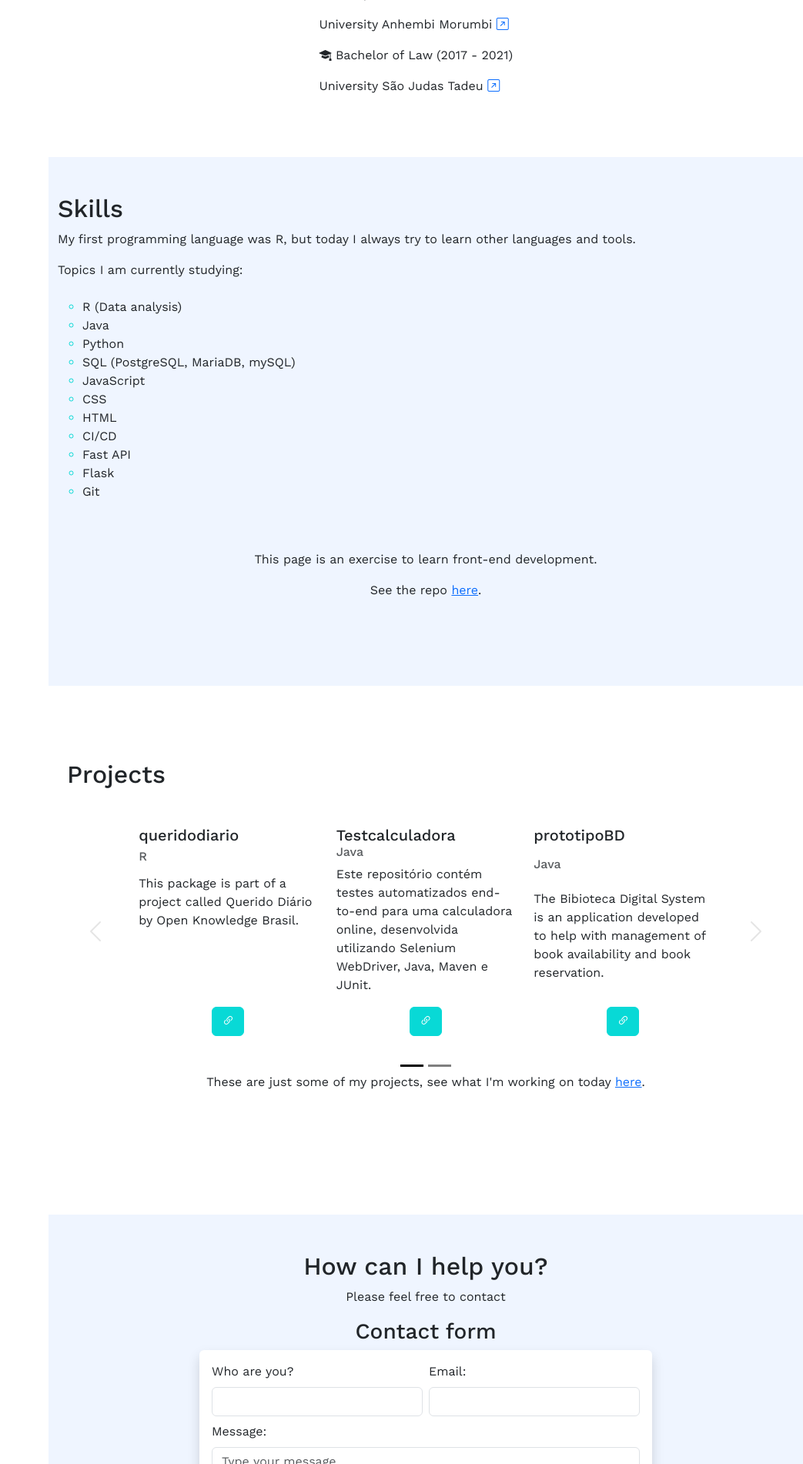
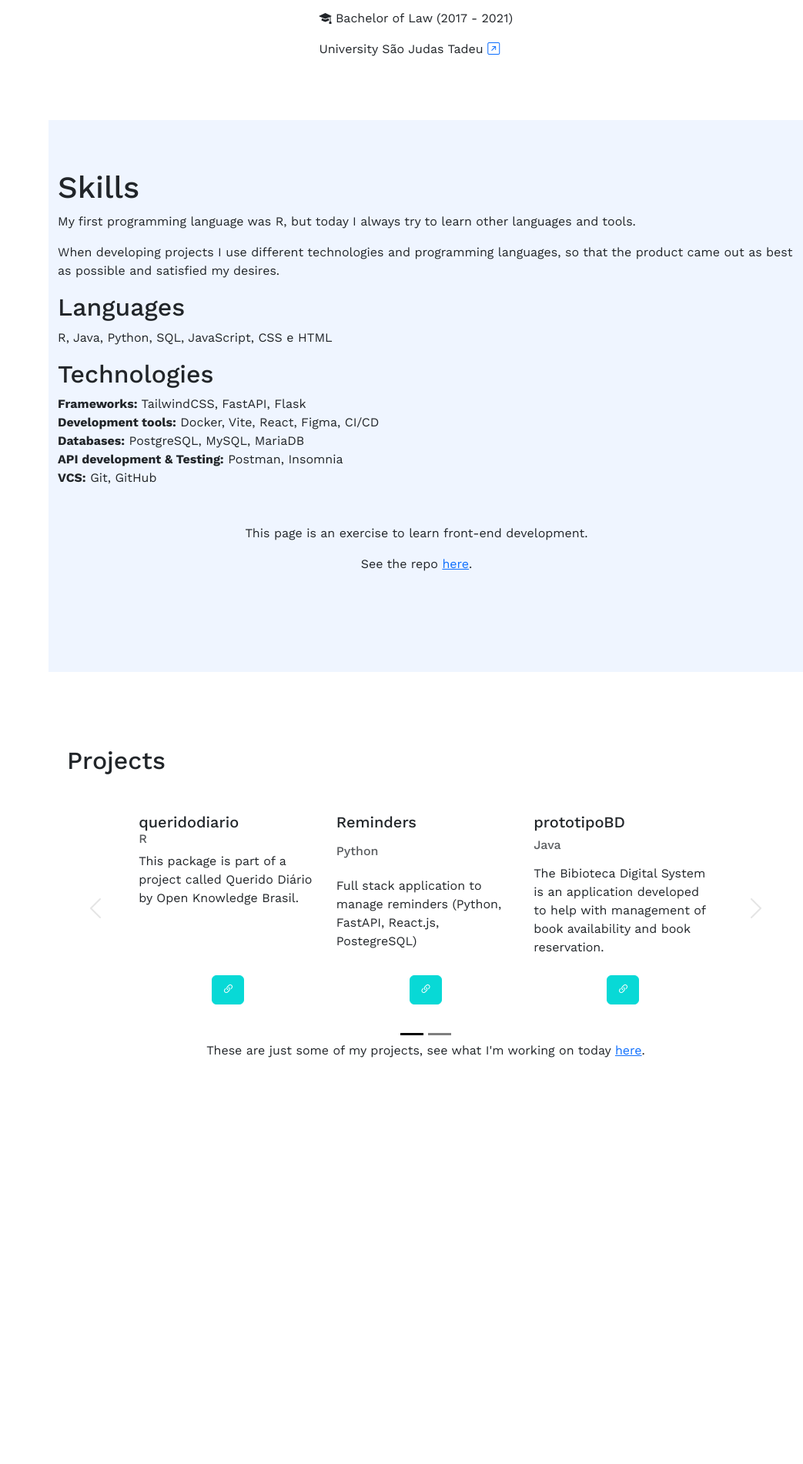
Before and after one commit to katerine-dev/portifolio-site, a Flask app: page / in a window 1280 px wide. Shown: the part 1378-3280 px from the top of the page at 77% size, without its empty margins (237-1280 px from the left). After the commit the page ends 2752 px from the top, so only its background shows below. Run offline with Flask 3, Linux system fonts and the light colour scheme; some libraries are stand-ins or nearby versions.

Commit message:
atualiza o curriculo, remove o contato e modifica algumas informações nos skills

```diff
--- a/app.py
+++ b/app.py
@@ -1,7 +1,7 @@
 # configurar o servidor flask
 
 from flask import Flask, render_template, redirect, request, flash
-from flask_mail import Mail, Message
+# from flask_mail import Mail, Message
 import dotenv
 import os
 
@@ -10,53 +10,53 @@ dotenv.load_dotenv(dotenv.find_dotenv())
 app = Flask(__name__)
 app.secret_key = 'katecode'
 
-mail_settings = {
-    "MAIL_SERVER": "smtp.gmail.com",
-    "MAIL_PORT": 465,
-    "MAIL_USE_SSL": True,
-    "MAIL_USE_TLS": False,
-    "MAIL_USERNAME": os.getenv("USERNAME"),
-    "MAIL_PASSWORD": os.getenv("PASSWORD")
-}
+# mail_settings = {
+#     "MAIL_SERVER": "smtp.gmail.com",
+#     "MAIL_PORT": 465,
+#     "MAIL_USE_SSL": True,
+#     "MAIL_USE_TLS": False,
+#     "MAIL_USERNAME": os.getenv("USERNAME"),
+#     "MAIL_PASSWORD": os.getenv("PASSWORD")
+# }
 
-app.config.update(mail_settings)
-mail = Mail(app)
+# app.config.update(mail_settings)
+# mail = Mail(app)
 
-class Contact:
-    def __init__(self, name, email, message):
-        self.name = name
-        self.email = email
-        self.message = message
+# class Contact:
+#     def __init__(self, name, email, message):
+#         self.name = name
+#         self.email = email
+#         self.message = message
 
 @app.route('/') # uma página só
 def index():
     return render_template('index.html')
 
-@app.route('/send/email', methods=['GET', 'POST'])
-def send():
-    if request.method == 'POST':
-        formContact = Contact(
-            request.form['name'],
-            request.form['email'],
-            request.form['message']
-        )
+# @app.route('/send/email', methods=['GET', 'POST'])
+# def send():
+#     if request.method == 'POST':
+#         formContact = Contact(
+#             request.form['name'],
+#             request.form['email'],
+#             request.form['message']
+#         )
 
-        msg = Message(
-            subject= f'{formContact.name} te enviou uma mensagem pelo site-portifólio',
-            sender=app.config.get("MAIL_USERNAME"),
-            recipients=[app.config.get("MAIL_USERNAME")],
-            body = f'''
+#         msg = Message(
+#             subject= f'{formContact.name} te enviou uma mensagem pelo site-portifólio',
+#             sender=app.config.get("MAIL_USERNAME"),
+#             recipients=[app.config.get("MAIL_USERNAME")],
+#             body = f'''
 
-            {formContact.name} com o email {formContact.email}, te enviou a seguinte mensagem:
+#             {formContact.name} com o email {formContact.email}, te enviou a seguinte mensagem:
 
-            {formContact.message}
+#             {formContact.message}
 
 
-            '''
-        )
-        mail.send(msg)
-        flash('Message sent successfully! Thank you for contacting me!')
-    return redirect('/')
+#             '''
+#         )
+#         mail.send(msg)
+#         flash('Message sent successfully! Thank you for contacting me!')
+#     return redirect('/')
 
 if __name__ == '__main__':
     app.run(debug=True) # para conseguir dar F5
--- a/templates/index.html
+++ b/templates/index.html
@@ -27,9 +27,6 @@
                 </a>
                 <a target="_blank" href="https://github.com/katerine-dev">
                     <i class="bi bi-github"></i>
-                </a>
-                <a target="_blank" href="#">
-                    <i class="bi bi-envelope-fill"></i>
                 </a>
             </div>
         </section>
@@ -66,12 +63,12 @@
                         </i>
                         Projects</a>
                 </li>
-                <li class="nav-item">
+                <!-- <li class="nav-item">
                     <a class="nav-link" href="#contact">
                         <i class="bi bi-envelope" aria-hidden="true">
                         </i>
                         Contact</a>
-                </li>
+                </li> -->
             </ul>
         </nav>
     </aside>
@@ -117,8 +114,7 @@
                     <p>
                     <p>
                         My initial exposure to programming occurred in the realm of legal research, where we utilized the R language for data analysis.
-                        This experience marked a turning point for me, sparking a newfound interest in programming. My current focus is developing full
-                         stack applications using React.js, REST, Python and SQL.
+                        This experience marked a turning point for me, sparking a newfound interest in programming.
                     <p>
                         Outside work, I find solace in reading books, drawing, traveling, and playing with my Nintendo console. </p>
                     </p>
@@ -154,29 +150,31 @@
         <!-- SKILLS -->
         <section class="mt-5 section-bg" id="skills">
             <div class="container pb-5">
-                <h2 class="pt-5">Skills</h2>
-                <p>
-                    My first programming language was R, but today I always try to learn other languages and tools.
-                </p>
                 <div class="row mt-3 mb-3">
-                    <ul class="list-unstyled">
-                        <li>Topics I am currently studying:</li>
-                        <br>
-                        <ul>
-                            <li>R (Data analysis)</li>
-                            <li>Java</li>
-                            <li>Python</li>
-                            <li>SQL (PostgreSQL, MariaDB, mySQL)</li>
-                            <li>JavaScript</li>
-                            <li>CSS</li>
-                            <li>HTML</li>
-                            <li>CI/CD</li>
-                            <li>Fast API</li>
-                            <li>Flask</li>
-                            <li>Git</li>
-                        </ul>
-                        </li>
-                    </ul>
+                    <div class="space-y-5">
+                        <h1 class="flex items-center space-x-2 text-2xl pt-5">
+                            <div class="break-words">
+                                <span class="space-y-5">Skills</span>
+                            </div>
+                        </h1>
+                        <p>
+                        My first programming language was R, but today I always try to learn other languages and tools.<p>
+                        </p>
+                        When developing projects I use different technologies and programming languages, so that the product came out as
+                        best as possible and satisfied my desires.
+                        </p>
+                    <div class="space-y-2">
+                        <h2 class="text-lg text-[#ED4245]">Languages</h2>
+                        <p class="text-[#5862F2]"> R, Java, Python, SQL, JavaScript, CSS e HTML</p>
+                    </div>
+                    <div class="space-y-2">
+                        <h2 class="text-lg">Technologies</h2>
+                        <div><strong>Frameworks:</strong> TailwindCSS, FastAPI, Flask</div>
+                        <div><strong>Development tools:</strong> Docker, Vite, React, Figma, CI/CD</div>
+                        <div><strong>Databases:</strong> PostgreSQL, MySQL, MariaDB</div>
+                        <div><strong>API development &amp; Testing:</strong>  Postman, Insomnia</div>
+                        <div><strong>VCS:</strong> Git, GitHub</div>
+                    </div>
                 </div>
                 <div class="row mt-5 mb-5 text-center">
                     <p>
@@ -221,15 +219,11 @@
                                 </div>
                                 <div class="col">
                                     <div class="card-body">
-                                        <h5 class="card-title">Testcalculadora</h5>
-                                        <h6 class="card-subtitle mb-2 text-body-secondary">Java</h6>
-                                        <p class="card-text">Este repositório contém testes automatizados end-to-end
-                                            para
-                                            uma
-                                            calculadora online,
-                                            desenvolvida utilizando Selenium WebDriver, Java, Maven e JUnit.</p>
+                                        <h5 class="card-title">Reminders</h5>
+                                        <h6 class="card-subtitle mb-2 text-body-secondary">Python</h6>
+                                        <p class="card-text">Full stack application to manage reminders (Python, FastAPI, React.js, PostegreSQL)</p>
                                         <div class="d-flex justify-content-center">
-                                            <a target="_blank" href="https://github.com/katerine-dev/TestCalculadora"
+                                            <a target="_blank" href="https://www.reminders.katerine.dev/static/index.html"
                                                 class="btn btn-primary stretched-link"><i
                                                     class="bi bi-link-45deg"></i></a>
                                         </div>
@@ -324,7 +318,7 @@
         </section>
 
         <!-- CONTACT -->
-        <section class="mt-5 section-bg" id="contact">
+        <!-- <section class="mt-5 section-bg" id="contact">
             <div class="container mb-5">
                 <div class="row">
                     <div class="col mb-5 mt-md-0">
@@ -363,9 +357,9 @@
                     </div>
                 </div>
             </div>
-        </section>
+        </section> -->
 
-        {% with messages = get_flashed_messages() %}
+        <!-- {% with messages = get_flashed_messages() %}
         {% if messages %}
         {% for message in messages %}
         <div id="alerta" class="alert alert-success alert-dismissible fade show" role="alert">
@@ -375,14 +369,14 @@
         </div>
         {% endfor %}
         {% endif %}
-        {% endwith %}
+        {% endwith %} -->
     </main>
 
     <!-- FOOTER -->
     <footer id="footer">
         <div class="text-center">
             <div class="text-center">
-                Copyright &copy;2024 | Made with love by Kate
+                2024 | Made with love by Kate
             </div>
         </div>
 
```
Also changed, not shown: 2 other files.
